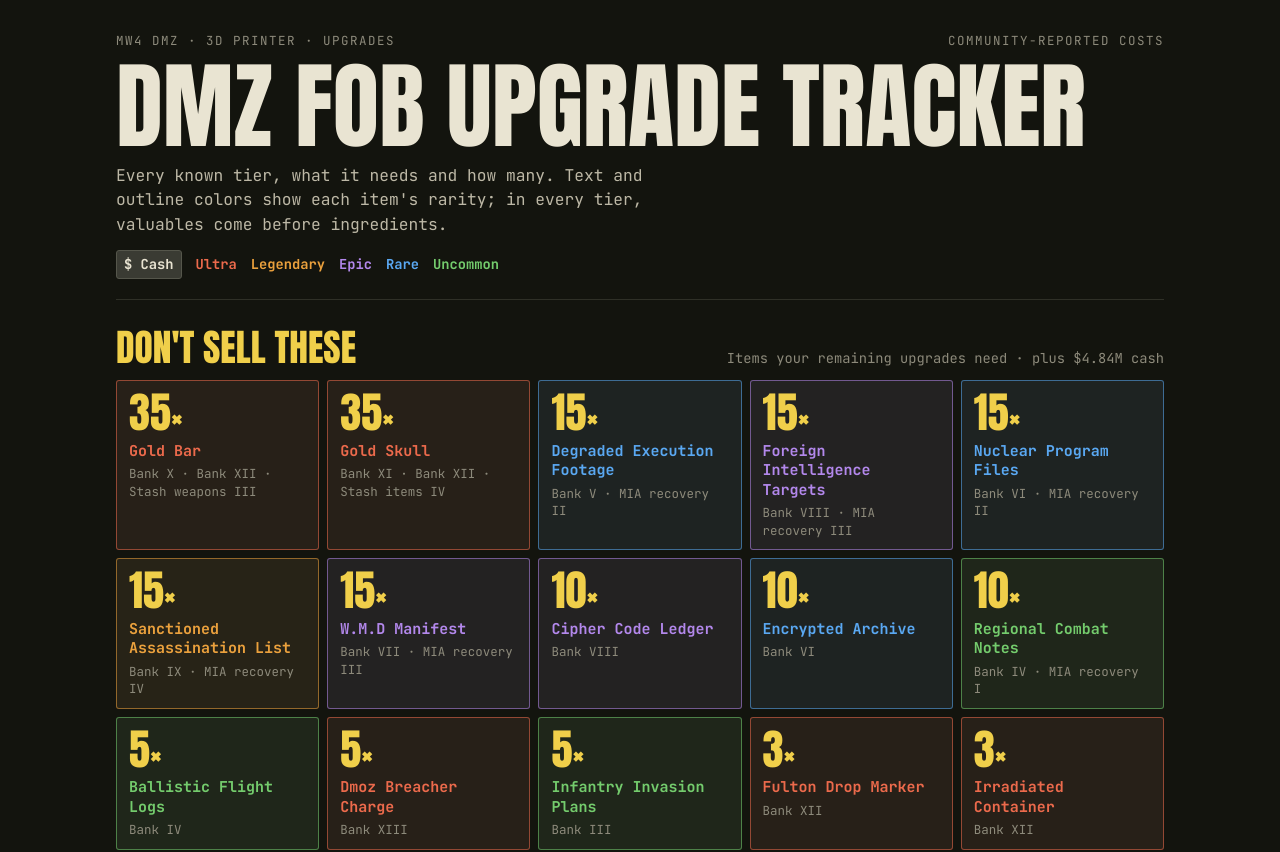
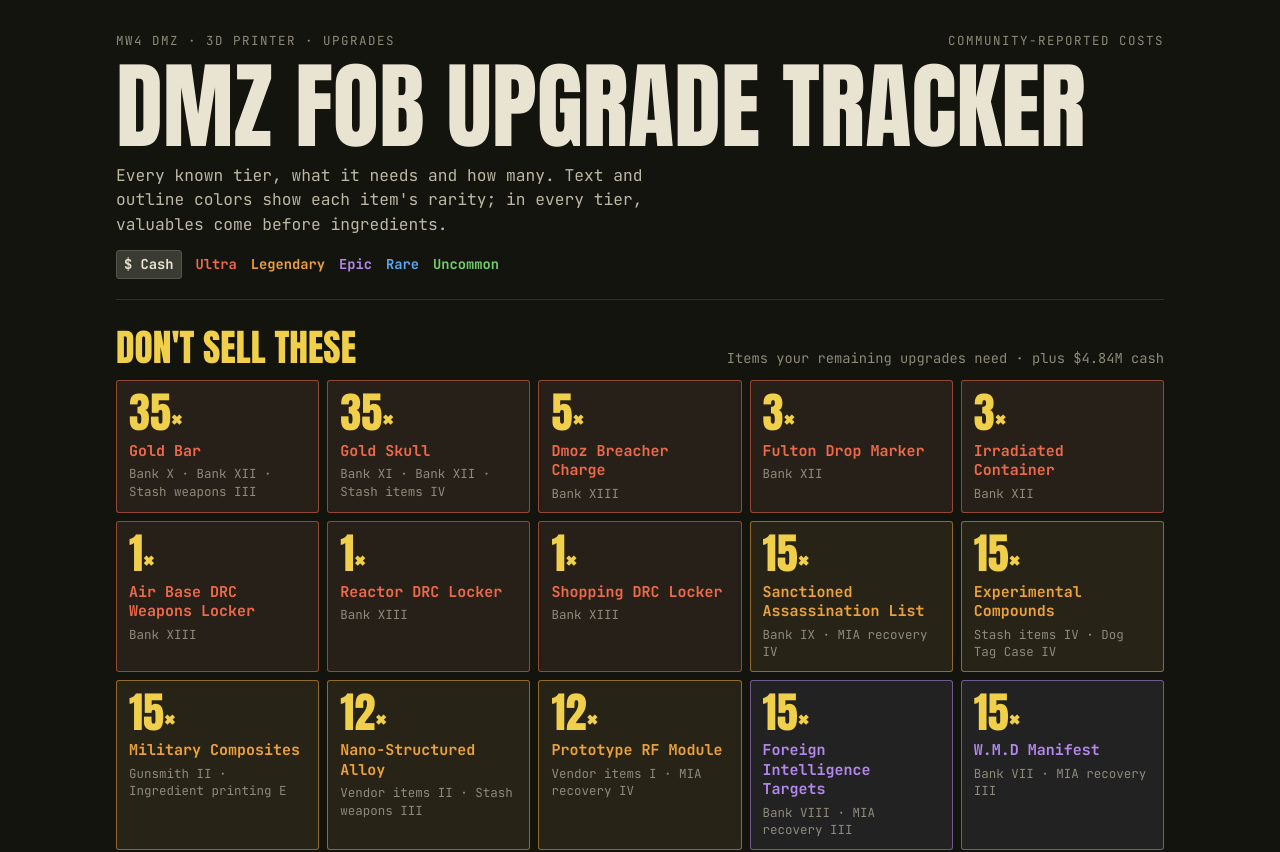
Before and after one commit to bjankord/dmz-fob-upgrade-tracker, a Vue app: page / in a window 1280 px wide. Shown: the top 852 px of the page. Built offline with nearby package versions, Linux system fonts and the light colour scheme.

Commit message:
Sort cards in order by rarity

```diff
--- a/src/data/totals.ts
+++ b/src/data/totals.ts
@@ -1,4 +1,4 @@
-import { ITEMS, type ItemKind, type ItemName, type Rarity } from "./items.ts";
+import { ITEMS, RARITIES, type ItemKind, type ItemName, type Rarity } from "./items.ts";
 import type { ItemCost, UpgradeTier, UpgradeTrack } from "./upgrades.ts";
 
 export interface ItemTotal {
@@ -76,10 +76,15 @@ export function formatCash(dollars: number): string {
   return `$${dollars}`;
 }
 
-/** Every item still needed: valuables first, then ingredients, each most-needed first. */
+/**
+ * Every item still needed, rarest first (Ultra to Uncommon). Within a rarity,
+ * valuables come before ingredients, then most-needed first.
+ */
 export function allItemTotals(tracks: UpgradeTrack[], isDone: TierDone = noneDone): ItemTotal[] {
+  const rank = (rarity: Rarity) => RARITIES.indexOf(rarity);
+  // Array sort is stable, so the valuables-then-ingredients order holds within each rarity.
   return [
     ...totalsByKind(tracks, "valuable", isDone),
     ...totalsByKind(tracks, "ingredient", isDone),
-  ];
+  ].sort((a, b) => rank(a.rarity) - rank(b.rarity));
 }
```
Also changed, not shown: 1 other file (tests, documents, lock files or other folders).
